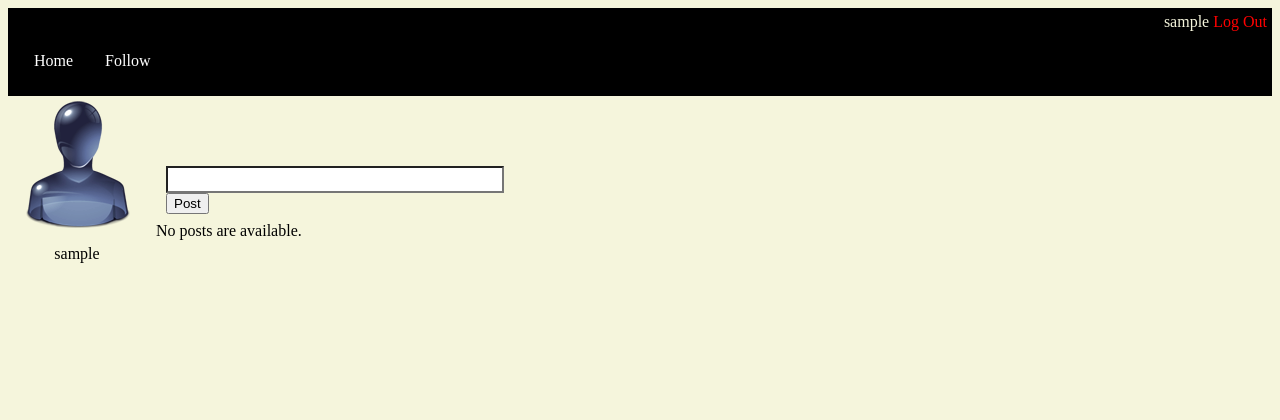
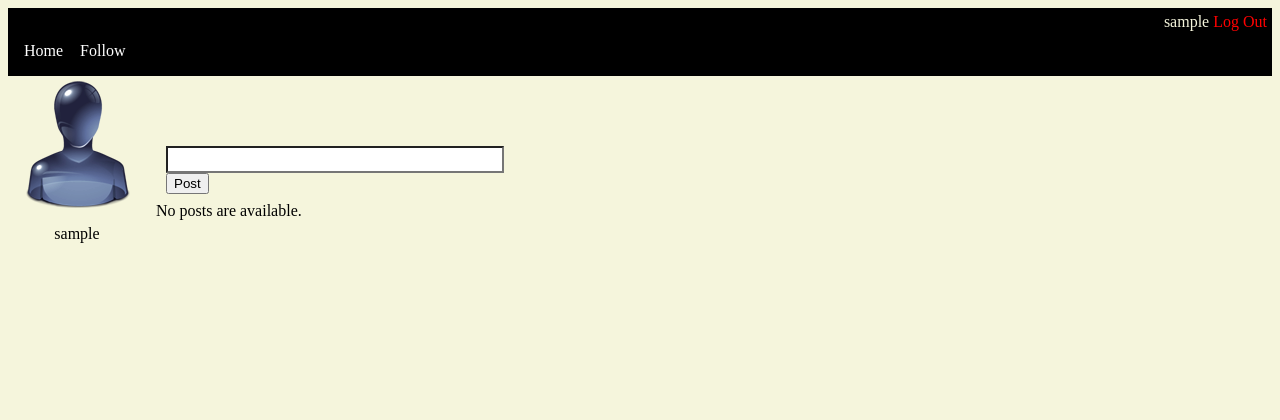
Before and after one commit to jztang/scalica-access-control, a Django app: page /micro/home/ in a window 1280 px wide. Shown: the top 420 px of the page. Run offline with Django 3.2, Linux system fonts and the light colour scheme; the visitor is signed in with stand-in values (Sample User, id 1); data that the repository does not hold is empty.

Commit message:
nav test3

```diff
--- a/web/scalica/micro/static/micro/style.css
+++ b/web/scalica/micro/static/micro/style.css
@@ -7,7 +7,7 @@
 
 nav #mainNav{
 	list-style: none;
-	padding: 5px;
+	padding:10px;
 	margin: 0px;
 	display: flex;
 	text-decoration: none;
@@ -18,7 +18,7 @@ nav #mainNav{
 nav #mainNav a{
 
   text-decoration: none;
-  padding: 15px;
+  padding-right: 15px;
 
 }
 
```
